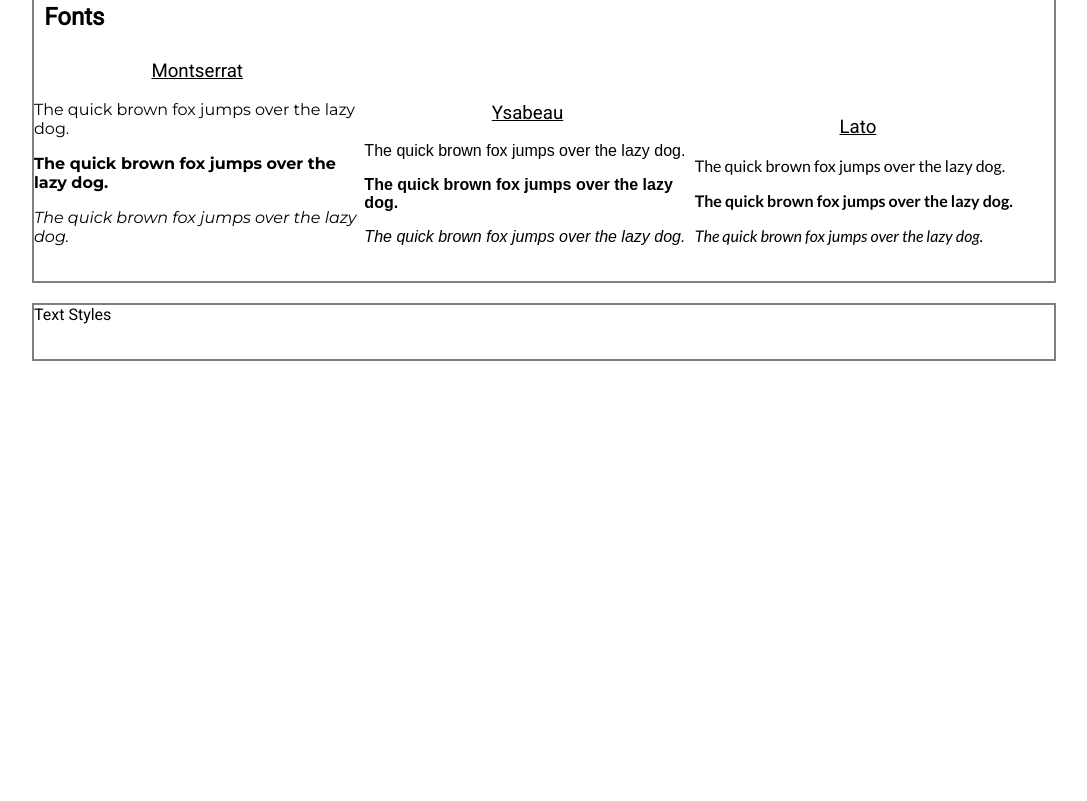
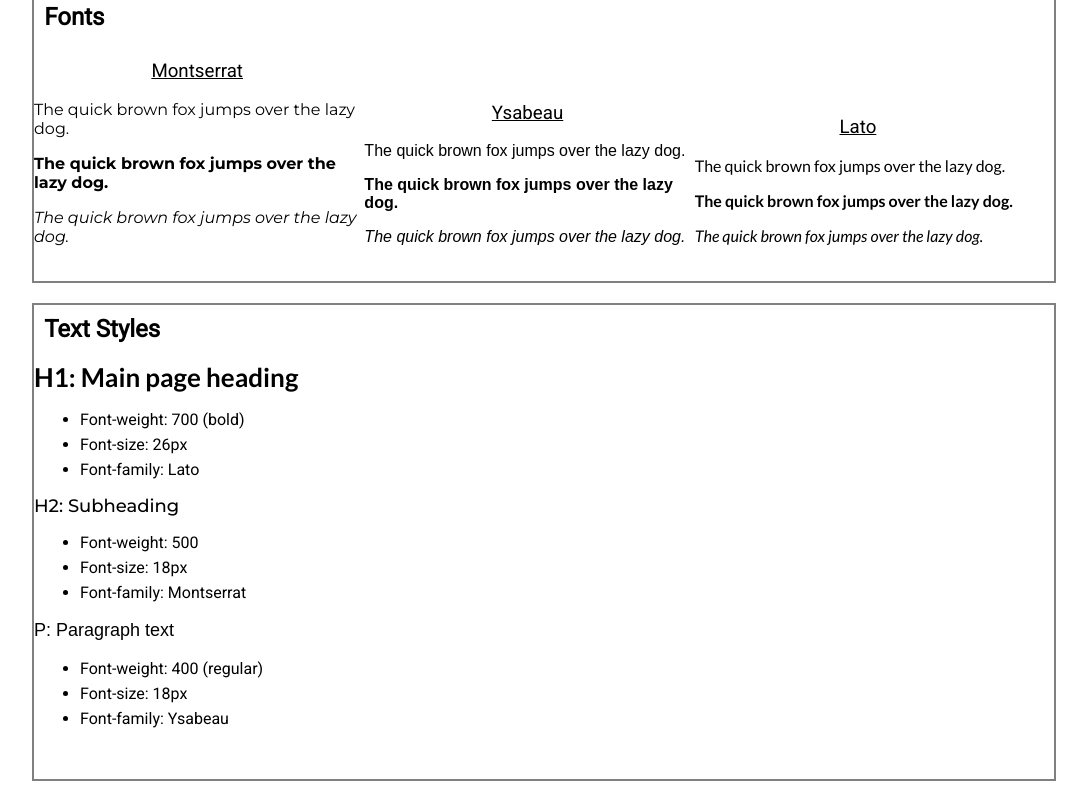
Before and after one commit to Hooonter/Style-Guide-Project, a plain HTML site: page index.html in a window 1280 px wide. Shown: the part 308-1109 px from the top of the page, without its empty margins (96-1183 px from the left). Before the commit the page ends 800 px from the top, so only its background shows below. Drawn offline with Linux system fonts and the light colour scheme; a web font is replaced by a local one.

Commit message:
Added Text Styles

```diff
--- a/index.html
+++ b/index.html
@@ -12,6 +12,9 @@
         <link rel="preconnect" href="https://fonts.googleapis.com">
         <link rel="preconnect" href="https://fonts.gstatic.com" crossorigin>
         <link href="https://fonts.googleapis.com/css2?family=Lato:ital,wght@0,400;0,700;1,400&family=Montserrat:ital,wght@0,400;0,700;1,400&family=Ysabeau:ital,wght@0,400;0,700;1,400&display=swap" rel="stylesheet">
+        <link rel="preconnect" href="https://fonts.googleapis.com">
+        <link rel="preconnect" href="https://fonts.gstatic.com" crossorigin>
+        <link href="https://fonts.googleapis.com/css2?family=Montserrat:wght@500&display=swap" rel="stylesheet">
     </head>
     <body>
         <h1>Style Guide</h1>
@@ -53,6 +56,29 @@
                 <p class="lato-italics">The quick brown fox jumps over the lazy dog.</p>
             </div>
         </div>
-        <div class="div-border text styles">Text Styles</div>
+        <div class="div-border text-styles">
+            <h2 class="color-container">Text Styles</h2>
+            <h1 class="header-example">H1: Main page heading</h1>
+            <ul>
+                <li>Font-weight: 700 (bold)</li>
+                <li>Font-size: 26px</li>
+                <li>Font-family: Lato</li>
+            </ul>
+        <div class="subheading">
+            <h2 class="h2-heading">H2: Subheading</h2>
+            <ul>
+                <li>Font-weight: 500</li>
+                <li>Font-size: 18px</li>
+                <li>Font-family: Montserrat</li>
+            </ul>
+        <div class="paragraph-heading">
+            <p class="paragraph-text">P: Paragraph text</p>
+            <ul>
+                <li>Font-weight: 400 (regular)</li>
+                <li>Font-size: 18px</li>
+                <li>Font-family: Ysabeau</li>
+            </ul>
+        </div>
+        </div>
     </body>
 </html>
--- a/style.css
+++ b/style.css
@@ -48,6 +48,7 @@ body {
     font-weight: 100;
 }
 
+/* Montserrat Font Styling */
 .montserrat {
     width: 32%;
     height: 100px;
@@ -68,6 +69,7 @@ body {
     font-style: italic;
 }
 
+/* Ysabeau Font Styling */
 .ysabeau {
     width: 32%;
     height: 100px;
@@ -88,6 +90,7 @@ body {
     font-style: italic;
 }
 
+/* Lato font styling */
 .lato {
     width: 32%;
     height: 100px;
@@ -107,3 +110,27 @@ body {
     font-family: 'Lato', sans-serif;
     font-style: italic;
 }
+
+/* Text Styles Start */
+.header-example {
+    font-weight: bold;
+    font-size: 26px;
+    font-family: 'Lato', sans-serif;
+}
+
+/* List Styling */
+li {
+    margin: 6px;
+}
+
+.h2-heading {
+    font-size: 18px;
+    font-family: 'Montserrat', sans-serif;
+    font-weight: 500;
+}
+
+.paragraph-text {
+    font-size: 18px;
+    font-family: 'Ysabeau', sans-serif;
+    font-weight: 400;
+}
```
